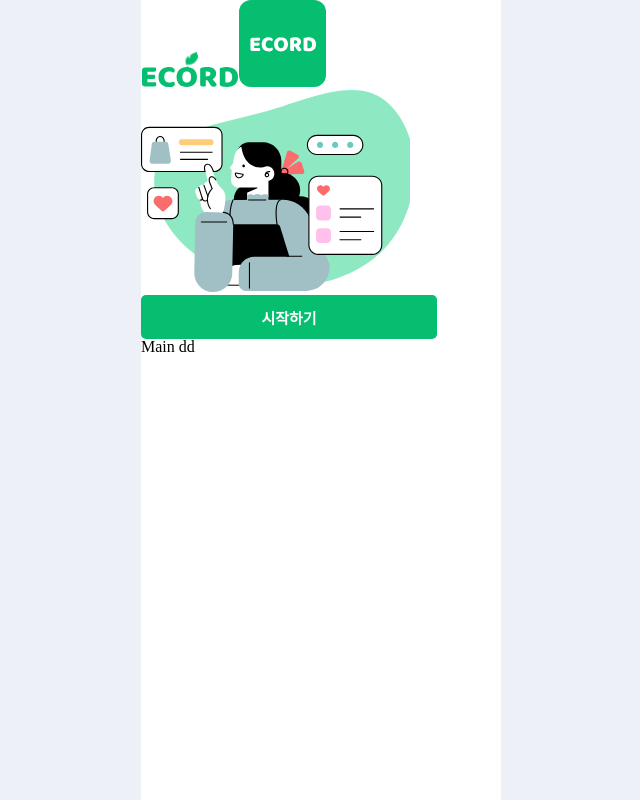
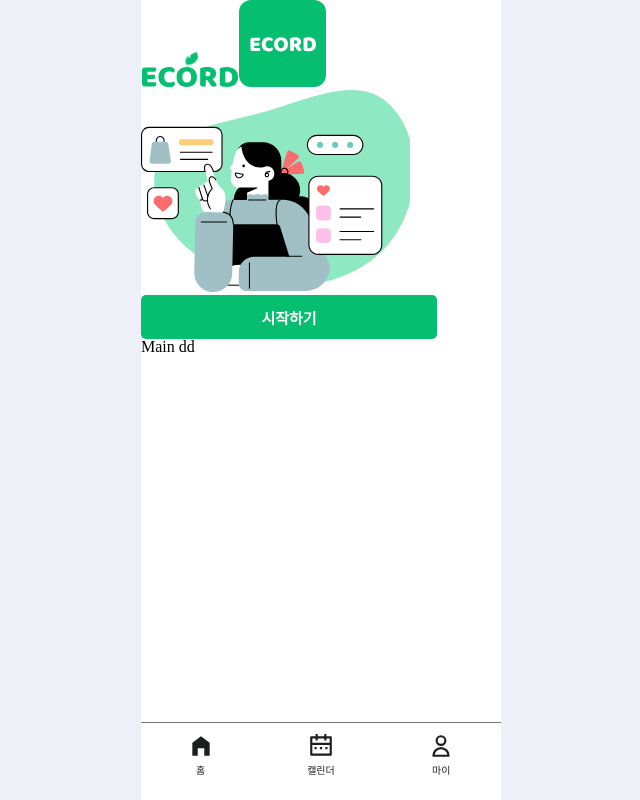
Before and after one commit to Ecord-2023-super-challenge-hackathon/ecord-frontend, a React (Create React App) app: page /main in a window 1280 px wide. Shown: the whole page, without its empty margins (319-959 px from the left). Built offline with nearby package versions, Linux system fonts and the light colour scheme; a web font is replaced by a local one.

Commit message:
feat:공통 컴포넌트 footer에 적용

```diff
--- a/package.json
+++ b/package.json
@@ -6,7 +6,7 @@
     "@testing-library/jest-dom": "^5.16.5",
     "@testing-library/react": "^13.4.0",
     "@testing-library/user-event": "^13.5.0",
-    "axios": "^1.2.5",
+    "axios": "^1.2.6",
     "react": "^18.2.0",
     "react-dom": "^18.2.0",
     "react-icons": "^4.7.1",
--- a/src/assets/theme/Footer_Navigate.jsx
+++ b/src/assets/theme/Footer_Navigate.jsx
@@ -4,6 +4,7 @@ import { useNavigate } from 'react-router-dom';
 import { MdHomeFilled } from 'react-icons/md';
 import { RiCalendar2Line } from 'react-icons/ri';
 import { HiOutlineUser } from 'react-icons/hi';
+import Typography from '../../component/Typography/Typography';
 
 const Container = styled.div`
   position: fixed;
@@ -73,10 +74,13 @@ const Footer_Navigate = () => {
               setHome_Color('#05be70');
               setCal_Color('#1D1E1F');
               setMy_Color('#1D1E1F');
+              navigate('/main');
             }}
           >
             <MdHomeFilled id='Icon_CSS_Home' />
-            <p>홈</p>
+            <Typography fontSize='10px' color={my_Color}>
+              홈
+            </Typography>
           </EachWrapper>
           <EachWrapper
             style={{ color: cal_Color }}
@@ -84,10 +88,13 @@ const Footer_Navigate = () => {
               setHome_Color('#1D1E1F');
               setCal_Color('#05be70');
               setMy_Color('#1D1E1F');
+              navigate('/main');
             }}
           >
             <RiCalendar2Line id='Icon_CSS_Cal' />
-            <p>캘린더</p>
+            <Typography fontSize='10px' color={my_Color}>
+              캘린더
+            </Typography>
           </EachWrapper>
           <EachWrapper
             style={{ color: my_Color }}
@@ -95,10 +102,13 @@ const Footer_Navigate = () => {
               setHome_Color('#1D1E1F');
               setCal_Color('#1D1E1F');
               setMy_Color('#05be70');
+              navigate('/main');
             }}
           >
             <HiOutlineUser id='Icon_CSS_My' />
-            <p>마이</p>
+            <Typography fontSize='10px' color={my_Color}>
+              마이
+            </Typography>
           </EachWrapper>
         </Wrapper>
       </Container>
--- a/src/pages/Main/Main.jsx
+++ b/src/pages/Main/Main.jsx
@@ -1,6 +1,7 @@
 import React from 'react';
 import Layout from '../../component/Layout/Layout';
 import Button from '../../component/Button/Button';
+import Footer_Navigate from '../../assets/theme/Footer_Navigate';
 import { ReactComponent as Ecord_Title } from '../../assets/svg/Ecord_Title.svg';
 import { ReactComponent as Ecord } from '../../assets/svg/Ecord.svg';
 import { ReactComponent as Intro_Image } from '../../assets/svg/Intro_Image.svg';
@@ -13,6 +14,7 @@ const Main = () => {
       <Intro_Image />
       <Button hover>시작하기</Button>
       <div>Main dd</div>
+      <Footer_Navigate />
     </Layout>
   );
 };
```
Also changed, not shown: 1 other file (tests, documents, lock files or other folders).
